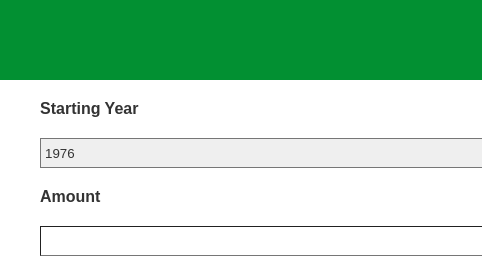
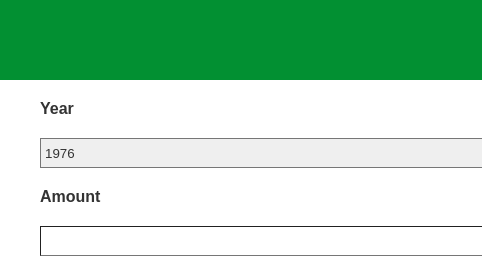
Before and after one commit to omnidroidvx9/regretulator, a website with bundled scripts: page index.html in a window 1280 px wide. Shown: the top 273 px of the page, 0-482 px from the left. Built offline with nearby package versions, Linux system fonts and the light colour scheme.

Commit message:
Updated drop-down label.

```diff
--- a/index.html
+++ b/index.html
@@ -15,7 +15,7 @@
 		<img src="/images/banner.png" alt="REGRETULATOR" />
 	</header>
 	<main>
-		<label>Starting Year</label>
+		<label>Year</label>
 		<select id="years">
 			<option data-tmpltr-for="let return of this.returns" value="{return.Year}">{return.Year}</option>
 		</select>
```
